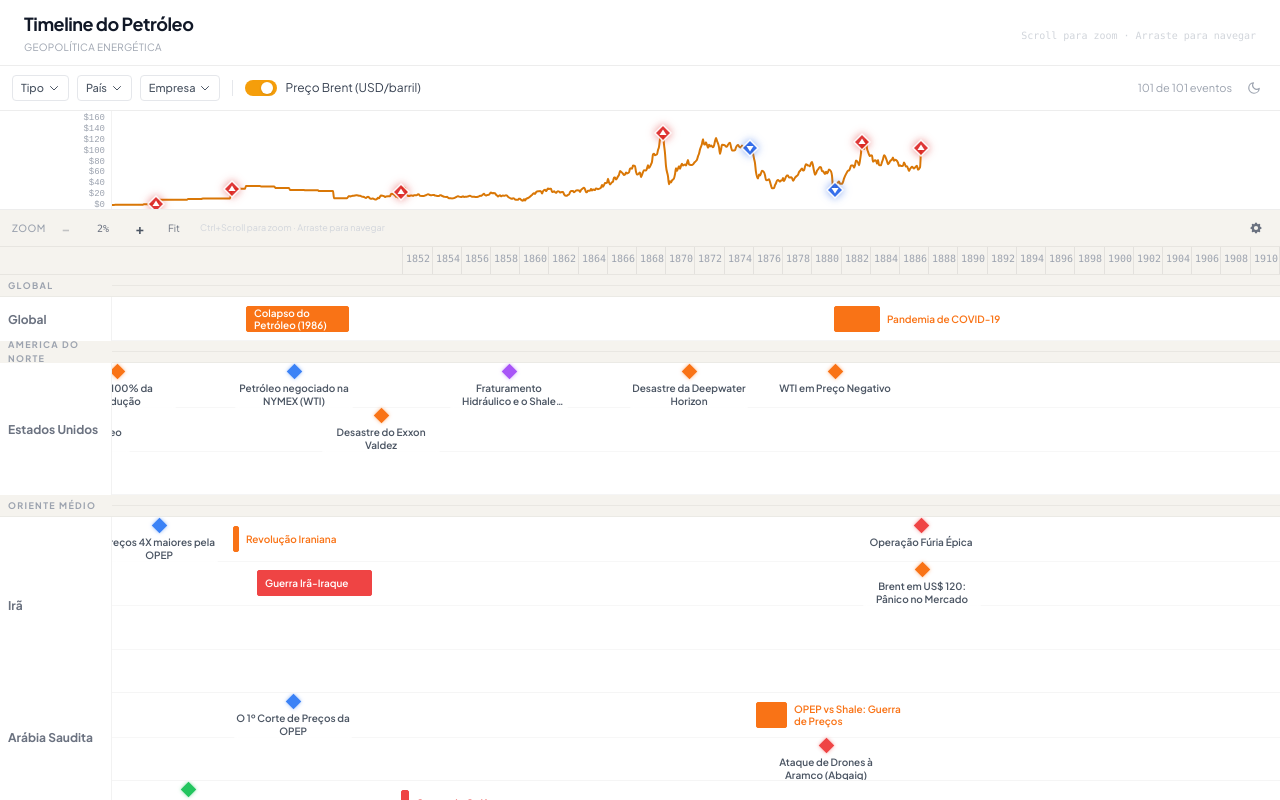
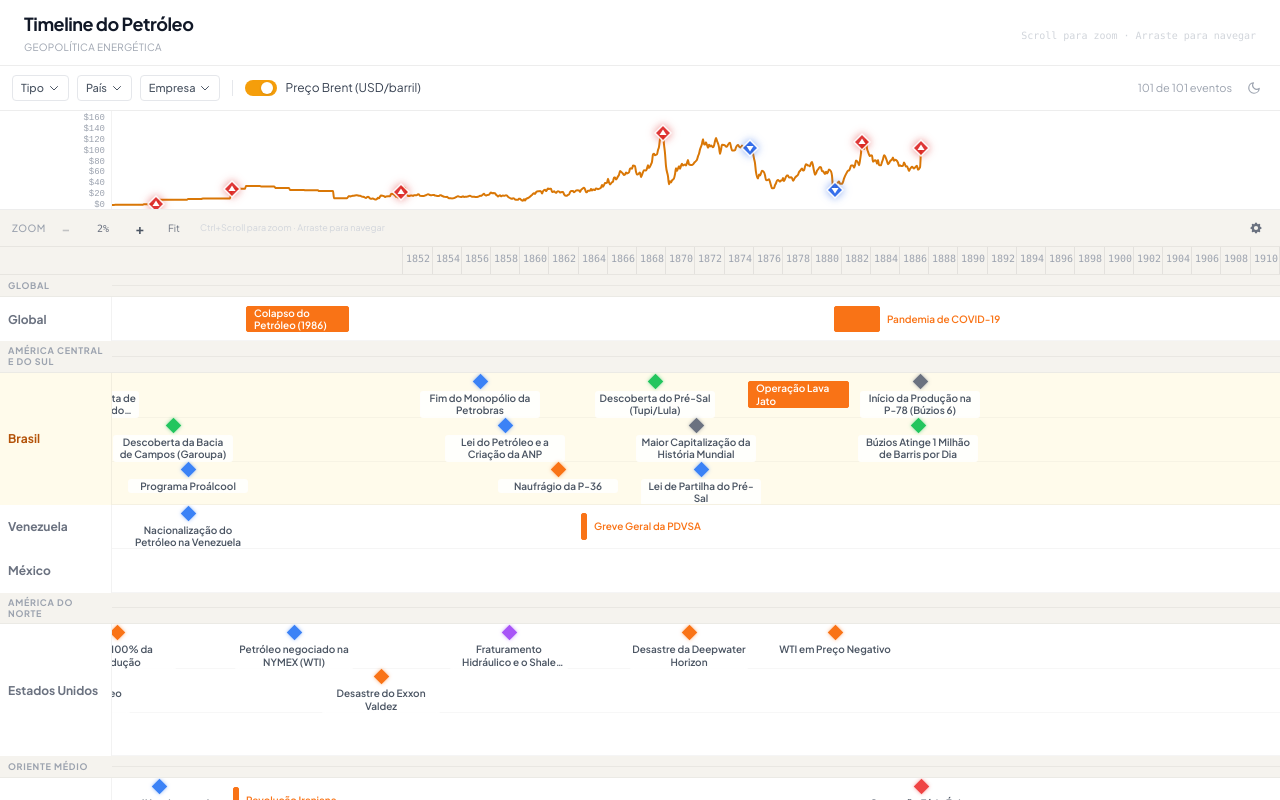
Before and after one commit to dspippi/timeline-petroleo, a Next.js app: page / in a window 1280 px wide. Built offline with nearby package versions, Linux system fonts and the light colour scheme.

Commit message:
Fix region header wrapping and reorder regions

```diff
--- a/app/admin/EventForm.tsx
+++ b/app/admin/EventForm.tsx
@@ -7,7 +7,7 @@ import { AdminEventInput } from "@/lib/adminEvents";
 import { useCategories } from "@/context/CategoriesContext";
 import { withBasePath } from "@/lib/basePath";
 
-const REGIONS = ["Global", "América do Norte", "Oriente Médio", "América Central e do Sul", "Europa", "Ásia", "África", "Outros"];
+const REGIONS = ["Global", "América Central e do Sul", "América do Norte", "Oriente Médio", "Europa", "Ásia", "África", "Outros"];
 
 interface Props {
   initial?: AdminEventInput;
--- a/components/Timeline/TimelineRows.tsx
+++ b/components/Timeline/TimelineRows.tsx
@@ -7,7 +7,7 @@ import { EventMarker } from "./EventMarker";
 import { useSettings } from "@/context/SettingsContext";
 
 export const ROW_HEIGHT = 72; // default; runtime value comes from settings
-const REGION_HEADER_HEIGHT = 22;
+const REGION_HEADER_MIN_HEIGHT = 22;
 export const LABEL_WIDTH = 112;
 
 // How wide (in px) each event "claims" horizontally to detect overlap
@@ -111,13 +111,13 @@ export function TimelineRows({ events, scale, scrollRef, onEventClick, onTypeFil
             <div
               key={`region-${row.region}`}
               className="flex items-center border-b border-black/[0.04] dark:border-white/[0.04] bg-[#f5f3ee] dark:bg-[#0d0e14]"
-              style={{ height: REGION_HEADER_HEIGHT, width: "100%" }}
+              style={{ minHeight: REGION_HEADER_MIN_HEIGHT, width: "100%" }}
             >
               <div
-                className="sm:sticky left-0 z-10 bg-[#f5f3ee] dark:bg-[#0d0e14] px-2 flex items-center"
+                className="sm:sticky left-0 z-10 bg-[#f5f3ee] dark:bg-[#0d0e14] px-2 py-1 flex items-center"
                 style={{ width: LABEL_WIDTH }}
               >
-                <span className="text-[9px] font-bold text-gray-400 dark:text-[#2a2c40] uppercase tracking-[0.15em]">
+                <span className="text-[9px] font-bold text-gray-400 dark:text-[#2a2c40] uppercase tracking-[0.08em] leading-tight break-words">
                   {row.region}
                 </span>
               </div>
--- a/lib/utils.ts
+++ b/lib/utils.ts
@@ -42,9 +42,9 @@ export function groupEventsByRegion(
   const sorted = Array.from(grouped.entries()).sort(([ra, ca], [rb, cb]) => {
     const order = [
       "Global",
+      "América Central e do Sul",
       "América do Norte",
       "Oriente Médio",
-      "América Central e do Sul",
       "Europa",
       "Ásia",
       "África",
```
